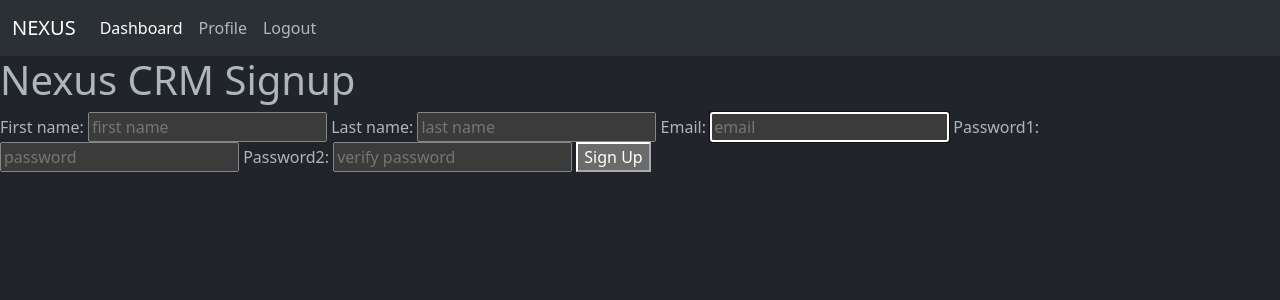
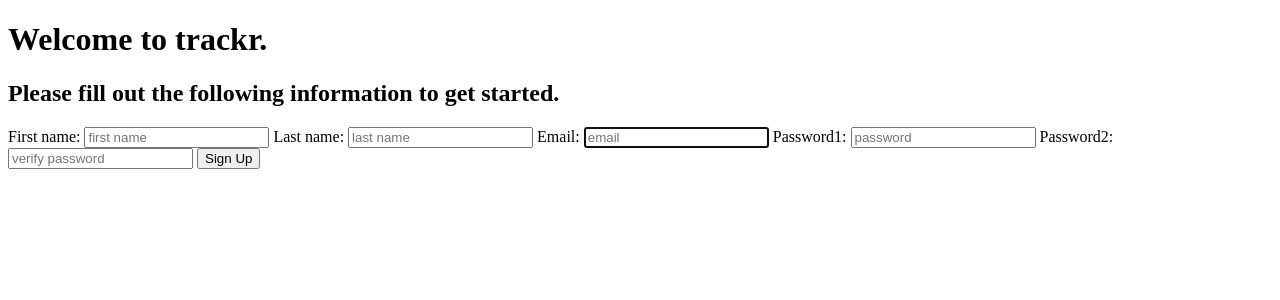
Before and after one commit to justinbather/trackr, a Django app: page /app/signup/ in a window 1280 px wide. Shown: the top 300 px of the page. Run offline with Django 4.2, Linux system fonts and the light colour scheme.

Commit message:
templates changed

```diff
--- a/core/templates/base.html
+++ b/core/templates/base.html
@@ -1,48 +1,15 @@
 
 <!doctype html>
-<html lang="en" data-bs-theme="dark">
+<html lang="en">
   <head>
     <meta charset="utf-8">
     <meta name="viewport" content="width=device-width, initial-scale=1">
     <title>trackr.</title>
-    <link href="https://cdn.jsdelivr.net/npm/bootstrap@5.3.0/dist/css/bootstrap.min.css" rel="stylesheet" integrity="sha384-9ndCyUaIbzAi2FUVXJi0CjmCapSmO7SnpJef0486qhLnuZ2cdeRhO02iuK6FUUVM" crossorigin="anonymous">
 
 
   </head>
   <body>
 
-
-    <script src="https://cdn.jsdelivr.net/npm/bootstrap@5.3.0/dist/js/bootstrap.bundle.min.js" integrity="sha384-geWF76RCwLtnZ8qwWowPQNguL3RmwHVBC9FhGdlKrxdiJJigb/j/68SIy3Te4Bkz" crossorigin="anonymous"></script>
-
-    <nav class="navbar navbar-expand-lg bg-body-tertiary">
-      <div class="container-fluid">
-        <a class="navbar-brand" href="#">NEXUS</a>
-        <button class="navbar-toggler" type="button" data-bs-toggle="collapse" data-bs-target="#navbarNav" aria-controls="navbarNav" aria-expanded="false" aria-label="Toggle navigation">
-          <span class="navbar-toggler-icon"></span>
-        </button>
-        <div class="collapse navbar-collapse" id="navbarNav">
-          <ul class="navbar-nav">
-            <li class="nav-item">
-              <a class="nav-link active" aria-current="page" href="../dashboard">Dashboard</a>
-            </li>
-            <li class="nav-item">
-              <a class="nav-link" href="../update_user">Profile</a>
-            </li>
-            <li class="nav-item">
-              <a class="nav-link" href="../logout">Logout</a>
-            </li>
-
-
-
-
-          </ul>
-        </div>
-      </div>
-    </nav>
-
-    <!-- Sidebar -->
-
-  <!-- Sidebar -->
     {% block content %}
 
     {% endblock content %}
--- a/core/templates/login.html
+++ b/core/templates/login.html
@@ -3,7 +3,7 @@
 {% block content %}
 <body>
 
-    <h1>Nexus CRM Login</h1>
+    <h1>Welcome to trackr.</h1>
     <form method="POST">
         {% csrf_token %}
 
--- a/core/templates/profile.html
+++ b/core/templates/profile.html
@@ -3,7 +3,7 @@
 {% block content %}
 <body>
 
-    <h1>Nexus CRM Profile</h1>
+    <h1>trackr. Profile</h1>
     <form method="POST">
         {% csrf_token %}
 
--- a/core/templates/signup.html
+++ b/core/templates/signup.html
@@ -3,7 +3,8 @@
 {% block content %}
 <body>
 
-    <h1>Nexus CRM Signup</h1>
+    <h1>Welcome to trackr.</h1>
+    <h2>Please fill out the following information to get started.</h2>
     <form method="POST">
         {% csrf_token %}
 
```
